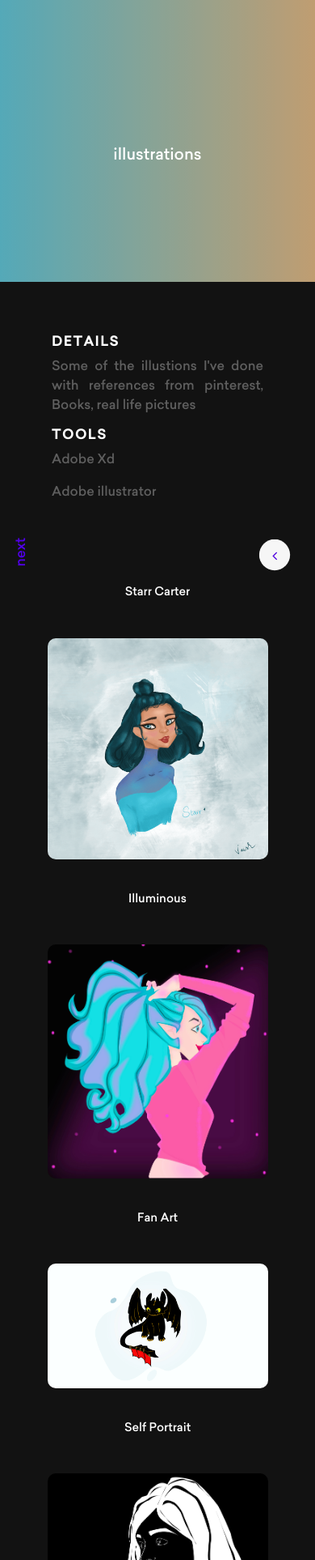
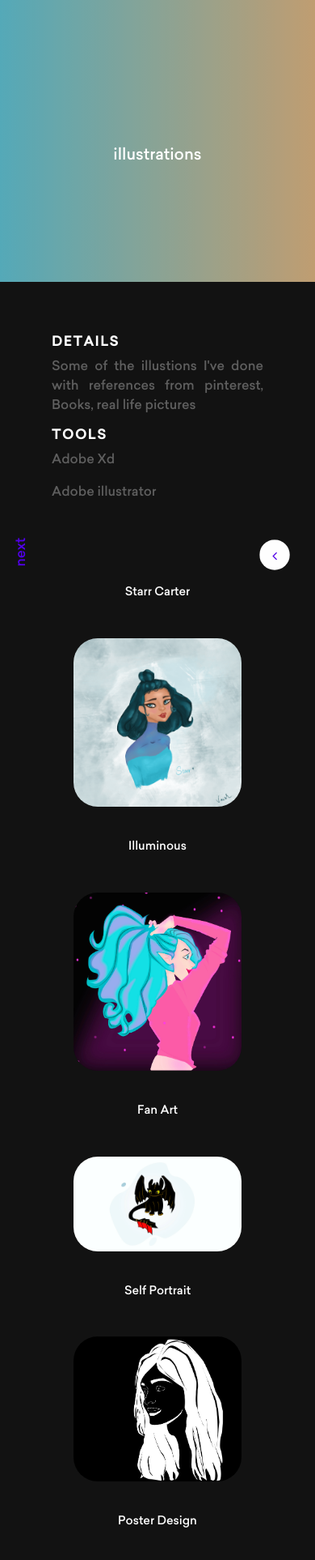
Before and after one commit to Chityalavaish/WebPortfolio, a website: page illustrations.html in a window 390 px wide. Shown: the part 74-2000 px from the top of the page at 81% size. Drawn offline with nearby package versions, Linux system fonts and the light colour scheme.

Commit message:
fix illusPage

```diff
--- a/illustrations.html
+++ b/illustrations.html
@@ -48,9 +48,9 @@
         } */
 
         img {
-            width: 60vw;
-            height: auto;
             border-radius: 30px;
+            /* width: 60vw;
+            height: auto; */
         }
 
         @media(max-width: 768px) {
@@ -63,8 +63,8 @@
             }
             img {
                 width: 70vw;
-                height: auto;
-                border-radius: 10px !important;
+                /* height: auto;
+                border-radius: 10px !important; */
             }
             .project {
                 margin-top: 0 !important;
@@ -192,28 +192,25 @@
 
             </div>
 
-            <div>
             <div class="project container content-text p-4">
                 <div class="d-flex justify-content-center" data-aos="fade-up" data-aos-duration="1500" id="illu">
                     <h4>Starr Carter</h4>
                 </div>
             </div>
             <div class="p-3" data-aos="fade-up" data-aos-duration="2500">
-                    <div class=" d-flex justify-content-center">
-                        <img src="images/icons/protfolioTinypng/norma.png">
+                <div class="d-flex justify-content-center pl-4 pr-4 ml-3 mr-3">
+                    <img class="w-75 h-auto" src="images/icons/protfolioTinypng/norma.png">
+
                 </div>
             </div>
-            </div>
-            <div>
             <div class="project container content-text p-4">
                 <div class="d-flex justify-content-center" data-aos="fade-up" data-aos-duration="1500" id="illu">
                     <h4>Illuminous</h4>
                 </div>
             </div>
             <div class="p-3" data-aos="fade-up" data-aos-duration="2500">
-                    <div class="d-flex justify-content-center">
-                        <img src="images/icons/protfolioTinypng/digital-art.jpg">
-                    </div>
+                <div class="d-flex justify-content-center pl-4 pr-4 ml-3 mr-3">
+                    <img class="w-75 h-auto" src="images/icons/protfolioTinypng/digital-art.jpg">
                 </div>
             </div>
 
@@ -224,8 +221,8 @@
             </div>
 
             <div class="p-3" data-aos="fade-up" data-aos-duration="2500">
-                <div class="d-flex justify-content-center">
-                    <img src="images/icons/protfolioTinypng/toothless.jpg">
+                <div class="d-flex justify-content-center pl-4 pr-4 ml-3 mr-3">
+                    <img class="w-75 h-auto" src="images/icons/protfolioTinypng/toothless.jpg">
                 </div>
             </div>
             <div class="project container content-text p-4">
@@ -236,8 +233,8 @@
             </div>
 
             <div class="p-3" data-aos="fade-up" data-aos-duration="2500">
-                <div class=" d-flex justify-content-center">
-                    <img src="images/icons/protfolioTinypng/self-portrait.jpg">
+                <div class=" d-flex justify-content-center pl-4 pr-4 ml-3 mr-3">
+                    <img class="w-75 h-auto" src="images/icons/protfolioTinypng/self-portrait.jpg">
                 </div>
             </div>
             <div class="project container content-text p-4">
@@ -248,8 +245,8 @@
             </div>
 
             <div class="p-3" data-aos="fade-up" data-aos-duration="2500">
-                <div class="d-flex justify-content-center">
-                    <img src="images/icons/protfolioTinypng/Kyle-brushes-art-2.jpg">
+                <div class="d-flex justify-content-center pl-4 pr-4 ml-3 mr-3">
+                    <img class="w-75 h-auto" src="images/icons/protfolioTinypng/Kyle-brushes-art-2.jpg">
                 </div>
             </div>
             <div class="project container content-text p-4">
@@ -260,8 +257,8 @@
             </div>
 
             <div class="p-3" data-aos="fade-up" data-aos-duration="2000">
-                <div class="d-flex justify-content-center">
-                    <img src="images/icons/protfolioTinypng/vector-art.png">
+                <div class="d-flex justify-content-center pl-4 pr-4 ml-3 mr-3">
+                    <img class="w-75 h-auto" src="images/icons/protfolioTinypng/vector-art.png">
                 </div>
             </div>
 
--- a/main.css
+++ b/main.css
@@ -224,11 +224,6 @@ a:hover {
     width: 30vw;
     height: auto;
     padding: 5px;
-}
-
-.myillus {
-    width: 30vw;
-    height: auto;
 }
 
 .left {
```
Lines whose indentation alone changed are shown as unchanged.
